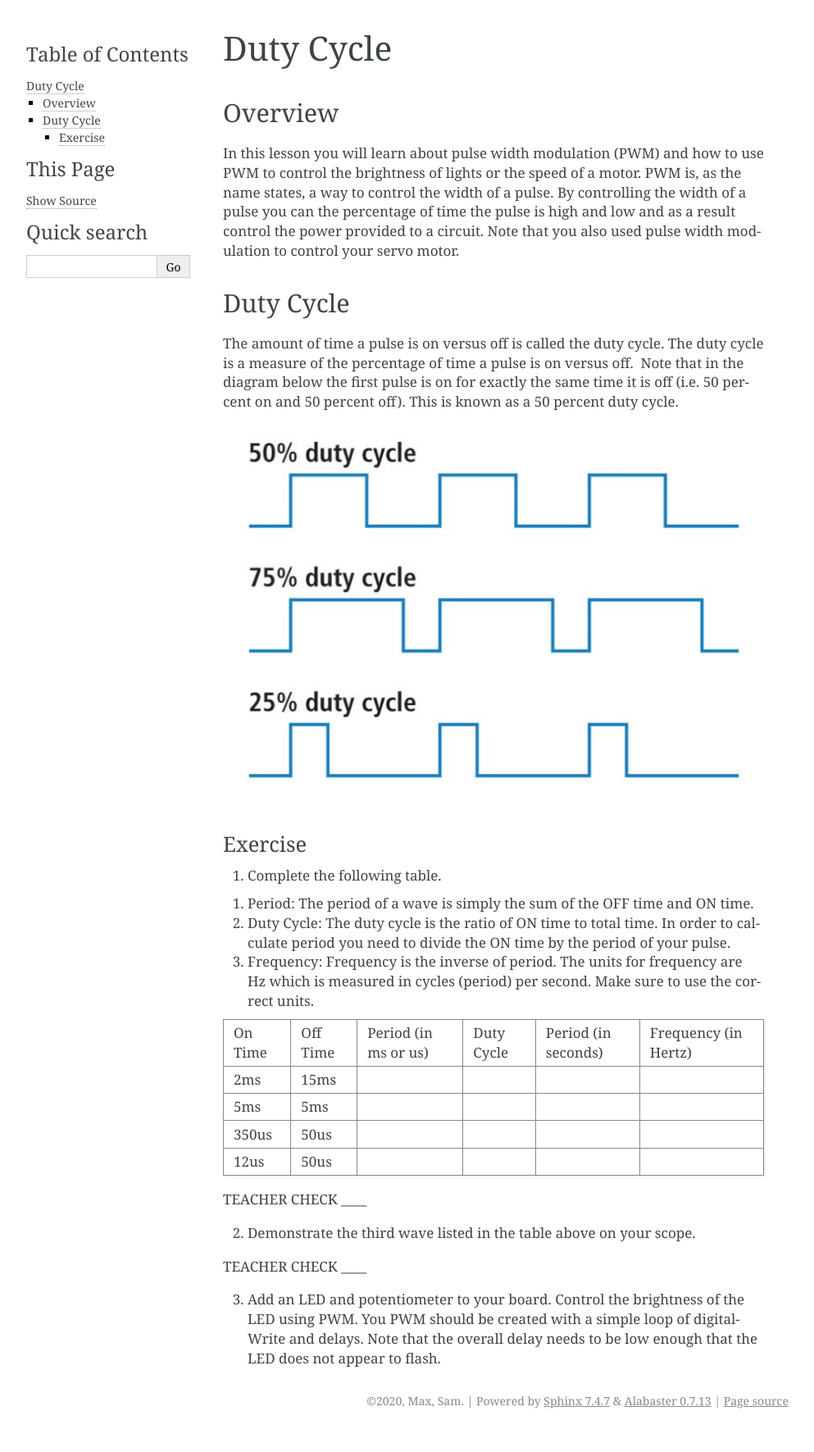
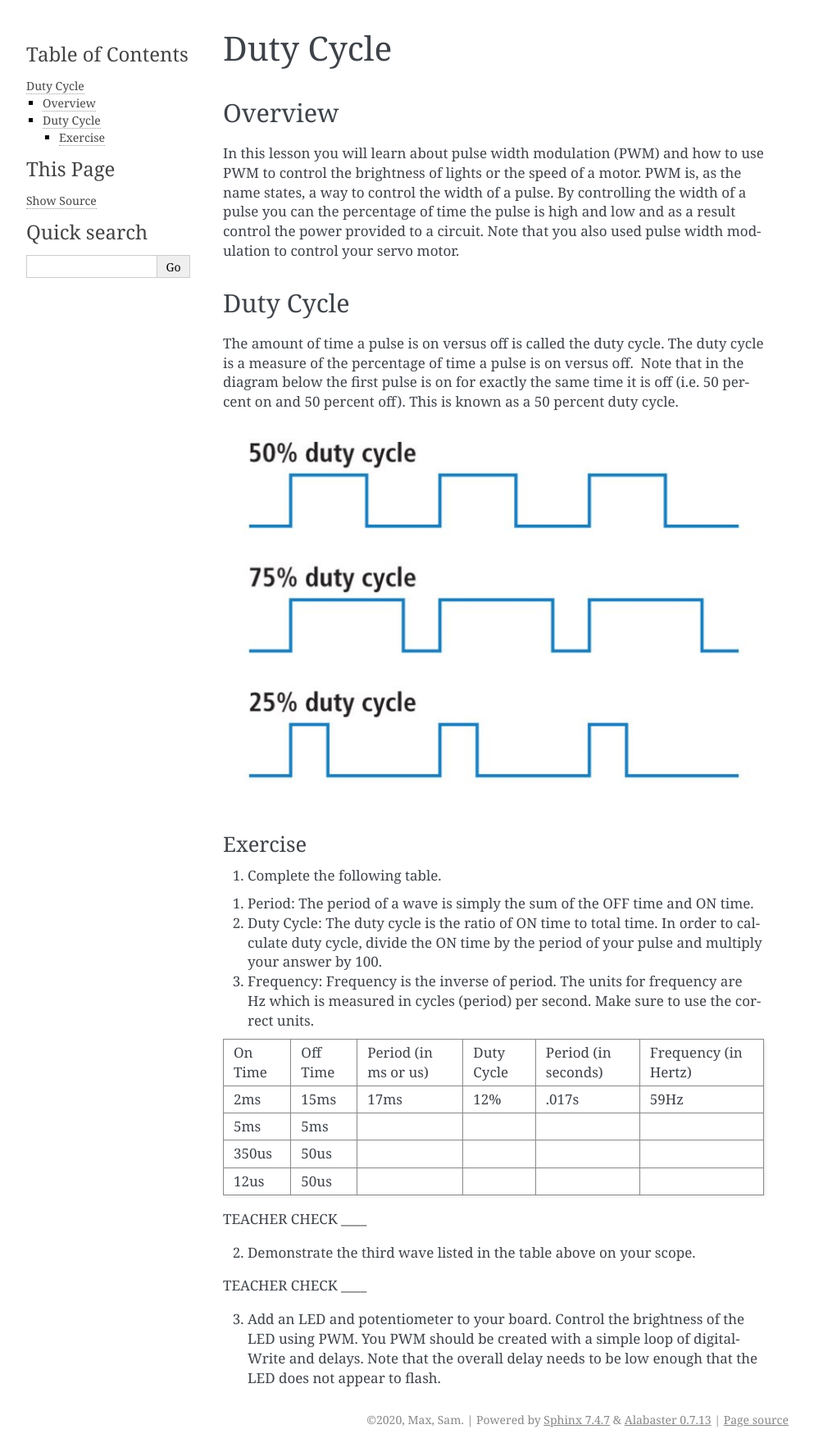
Before and after one commit to maxtkc/mvths-wiki, a Sphinx documentation site: the page built from docs/054-duty-cycle.rst, in a window 1280 px wide. Shown: the whole page at 82% size, without its empty margins (148-1141 px from the left). Built offline with Sphinx 7.4.7, drawn with Linux system fonts in a browser that asks for light colours; pages that are not in the unit, such as notebooks, are missing from menus; before the commit the page ends 1748 px from its top, so only the background shows below that.

Commit message:
Update 054-duty-cycle.rst

```diff
--- a/docs/054-duty-cycle.rst
+++ b/docs/054-duty-cycle.rst
@@ -4,22 +4,12 @@ Duty Cycle
 Overview
 --------
 
-In this lesson you will learn about pulse width modulation (PWM) and how
-to use PWM to control the brightness of lights or the speed of a motor.
-PWM is, as the name states, a way to control the width of a pulse. By
-controlling the width of a pulse you can the percentage of time the
-pulse is high and low and as a result control the power provided to a
-circuit. Note that you also used pulse width modulation to control your
-servo motor.
+In this lesson you will learn about pulse width modulation (PWM) and how to use PWM to control the brightness of lights or the speed of a motor. PWM is, as the name states, a way to control the width of a pulse. By controlling the width of a pulse you can the percentage of time the pulse is high and low and as a result control the power provided to a circuit. Note that you also used pulse width modulation to control your servo motor.
 
 Duty Cycle
 ----------
 
-The amount of time a pulse is on versus off is called the duty cycle.
-The duty cycle is a measure of the percentage of time a pulse is on
-versus off.  Note that in the diagram below the first pulse is on for
-exactly the same time it is off (i.e. 50 percent on and 50 percent off).
-This is known as a 50 percent duty cycle.
+The amount of time a pulse is on versus off is called the duty cycle. The duty cycle is a measure of the percentage of time a pulse is on versus off.  Note that in the diagram below the first pulse is on for exactly the same time it is off (i.e. 50 percent on and 50 percent off). This is known as a 50 percent duty cycle.
 
 .. figure:: images/image112.png
    :alt:
@@ -33,20 +23,15 @@ Exercise
 
    <!-- end list -->
 
-1. Period: The period of a wave is simply the sum of the OFF time and ON
-   time.
-2. Duty Cycle: The duty cycle is the ratio of ON time to total time. In
-   order to calculate period you need to divide the ON time by the
-   period of your pulse.
-3. Frequency: Frequency is the inverse of period. The units for
-   frequency are Hz which is measured in cycles (period) per second.
-   Make sure to use the correct units.
+1. Period: The period of a wave is simply the sum of the OFF time and ON time.
+2. Duty Cycle: The duty cycle is the ratio of ON time to total time. In order to calculate duty cycle, divide the ON time by the period of your pulse and multiply your answer by 100.
+3. Frequency: Frequency is the inverse of period. The units for frequency are Hz which is measured in cycles (period) per second. Make sure to use the correct units.
 
 +--------+---------+------------------+----------+------------------+------------------+
 | On     | Off     | Period (in ms or | Duty     | Period (in       | Frequency (in    |
 | Time   | Time    | us)              | Cycle    | seconds)         | Hertz)           |
 +--------+---------+------------------+----------+------------------+------------------+
-| 2ms    | 15ms    |                  |          |                  |                  |
+| 2ms    | 15ms    |      17ms        |  12%     |  .017s           |     59Hz         |
 +--------+---------+------------------+----------+------------------+------------------+
 | 5ms    | 5ms     |                  |          |                  |                  |
 +--------+---------+------------------+----------+------------------+------------------+
@@ -61,7 +46,4 @@ TEACHER CHECK \_\_\_\_
 
 TEACHER CHECK \_\_\_\_
 
-3. Add an LED and potentiometer to your board. Control the brightness of
-   the LED using PWM. You PWM should be created with a simple loop of
-   digitalWrite and delays. Note that the overall delay needs to be low
-   enough that the LED does not appear to flash.
+3. Add an LED and potentiometer to your board. Control the brightness of the LED using PWM. You PWM should be created with a simple loop of digitalWrite and delays. Note that the overall delay needs to be low enough that the LED does not appear to flash.
```
